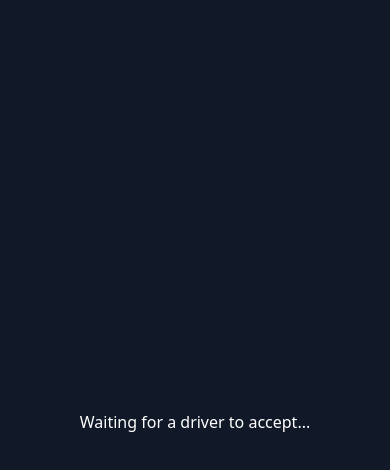
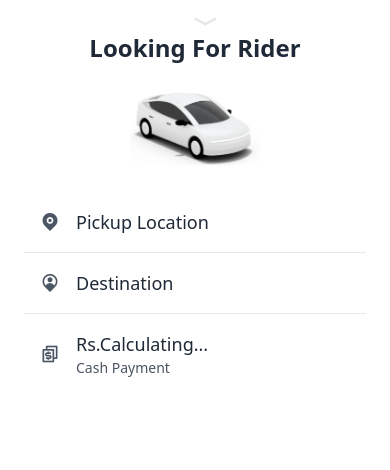
Before and after one commit to SupragyaBasnet/frontend_EasyGo_web, a React (Vite) app: page /lookingforrider in a window 390 px wide. Shown: the top 470 px of the page. Built offline with nearby package versions, Linux system fonts and the light colour scheme; no server answers.

Commit message:
backend integration

```diff
--- a/src/components/LookingForDriver.jsx
+++ b/src/components/LookingForDriver.jsx
@@ -1,35 +1,58 @@
+// import axios from "axios"; // ✅ Import axios
 // import React, { useEffect, useState } from "react";
 // import { useNavigate } from "react-router-dom";
+// import { io } from "socket.io-client";
 // import Auto from "../assets/auto.webp";
+// import defaultAvatar from "../assets/image.jpeg";
 // import Moto from "../assets/moto.jpeg";
 // import WhiteCar from "../assets/white_car.png";
 
-// const LookingForDriver = ({ vehicleType, pickup, destination, fare, setVehicleFound }) => {
+// const socket = io("http://localhost:4000"); // ✅ Ensure socket is initialized
+
+// const LookingForDriver = () => {
 //   const navigate = useNavigate();
-//   const [driverFound, setDriverFound] = useState(false);
+//   const [rideData, setRideData] = useState(null);
+//   const [showProfileModal, setShowProfileModal] = useState(false);
 
 //   useEffect(() => {
-//     const timer = setTimeout(() => {
-//       setDriverFound(true);
-//     }, 3000);
+//     socket.on("ride-confirmed", (ride) => {
+//       console.log("🚖 Ride accepted:", ride);
+//       setRideData(ride);
+//     });
 
-//     return () => clearTimeout(timer);
+//     return () => {
+//       socket.off("ride-confirmed");
+//     };
 //   }, []);
 
-//   useEffect(() => {
-//     if (driverFound) {
-//       navigate("/ride-list", {
-//         state: {
-//           ride: {
-//             vehicleType,
-//             pickup,
-//             destination,
-//             fare: fare?.[vehicleType] ?? "Calculating...",
-//           },
-//         },
-//       });
+//   if (!rideData) {
+//     return (
+//       <div className="fixed top-0 left-0 w-full h-full flex items-center justify-center bg-gray-900 text-white">
+//         Waiting for a driver to accept...
+//       </div>
+//     );
+//   }
+
+//   const { captain, vehicleType, fare, rideId } = rideData || {}; // ✅ Ensure rideData is structured properly
+
+//   const handleAccept = () => {
+//     navigate("/riding", { state: rideData });
+//   };
+
+//   const handleDecline = async () => {
+//     if (!rideId) {
+//       console.error("❌ Error: rideId is undefined");
+//       return;
 //     }
-//   }, [driverFound, navigate, vehicleType, pickup, destination, fare]);
+
+//     try {
+//       await axios.post("http://localhost:4000/api/rides/cancel", { rideId });
+//       console.log("✅ Ride declined by captain");
+//       navigate("/home");
+//     } catch (error) {
+//       console.error("❌ Error declining ride:", error.response?.data || error.message);
+//     }
+//   };
 
 //   const getVehicleImage = () => {
 //     if (vehicleType === "auto") return Auto;
@@ -37,56 +60,40 @@
 //     return WhiteCar;
 //   };
 
-
 //   return (
-//     <div className="fixed top-0 left-0 w-full h-full z-50 px-6 sm:px-10 md:px-16 overflow-y-auto">
-//       {/* Close Button */}
-//       <button
-//         className="absolute top-2 left-1/2 transform -translate-x-1/2 text-gray-600 text-2xl"
-//         onClick={() => setVehicleFound(false)}
-//       >
-//         <i className="ri-arrow-down-wide-line"></i>
-//       </button>
-
-//       {/* Header */}
-//       <h3 className="text-2xl sm:text-3xl font-semibold text-center mt-12 mb-6">
-//         Looking for a Driver
-//       </h3>
-
-//       {/* Vehicle Image */}
-//       <div className="flex justify-center mb-6">
-//         <img className="h-24 sm:h-28" src={getVehicleImage()} alt={vehicleType} />
-//       </div>
-
-//       {/* Ride Details */}
-//       <div className="w-full">
-//         {/* Pickup Location */}
-//         <div className="flex items-center gap-4 p-4 border-b">
-//           <i className="ri-map-pin-fill text-xl text-gray-600"></i>
-//           <div>
-//             <h3 className="text-lg font-medium">Pickup Location</h3>
-//             <p className="text-sm text-gray-600">{pickup}</p>
-//           </div>
+//     <div className="fixed top-0 left-0 w-full h-full bg-gray-900 bg-opacity-80 flex justify-center items-center p-6">
+//       <div className="bg-white rounded-lg shadow-lg p-6 w-full max-w-md text-center">
+//         <h3 className="text-xl font-semibold mb-4">Captain Found!</h3>
+//         <div className="flex flex-col items-center">
+//           <img
+//             src={captain?.profilePicture
+//               ? `http://localhost:4000${captain.profilePicture}?t=${new Date().getTime()}`
+//               : defaultAvatar}
+//             alt="Profile"
+//             className="w-24 h-24 rounded-full border-4 border-primary object-cover cursor-pointer"
+//             onClick={() => setShowProfileModal(true)} // ✅ Now works
+//             onError={(e) => { e.target.onerror = null; e.target.src = defaultAvatar; }}
+//           />
+//           <h4 className="text-lg font-medium">
+//             {captain?.fullname?.firstname || "Firstname"} {captain?.fullname?.lastname || "Lastname"}
+//           </h4>
 //         </div>
-
-//         {/* Destination */}
-//         <div className="flex items-center gap-4 p-4 border-b">
-//           <i className="ri-map-pin-user-fill text-xl text-gray-600"></i>
-//           <div>
-//             <h3 className="text-lg font-medium">Destination</h3>
-//             <p className="text-sm text-gray-600">{destination}</p>
-//           </div>
-//         </div>
-
-//         {/* Fare */}
-//         <div className="flex items-center gap-4 p-4">
-//           <i className="ri-currency-line text-xl text-gray-600"></i>
-//           <div>
-//             <h3 className="text-lg font-medium">
-//               Rs.{fare?.[vehicleType] ?? "Calculating..."}
-//             </h3>
-//             <p className="text-sm text-gray-600">Cash Payment</p>
-//           </div>
+//         <img src={getVehicleImage()} alt={vehicleType} className="h-24 mx-auto my-4" />
+//         <h3 className="text-xl font-semibold">Rs. {fare || "Calculating..."}</h3>
+//         <p className="text-gray-600">{(captain?.vehicle?.vehicleType?.toUpperCase()) || "N/A"}</p>
+//         <div className="mt-6 flex gap-4">
+//           <button
+//             className="bg-gray-500 text-white px-4 py-2 rounded-lg w-full"
+//             onClick={handleDecline}
+//           >
+//             Decline
+//           </button>
+//           <button
+//             className="bg-green-500 text-white px-4 py-2 rounded-lg w-full"
+//             onClick={handleAccept}
+//           >
+//             Accept
+//           </button>
 //         </div>
 //       </div>
 //     </div>
@@ -95,94 +102,77 @@
 
 // export default LookingForDriver;
 
-import React, { useEffect, useState } from "react";
-import { useNavigate } from "react-router-dom";
-import { io } from "socket.io-client";
-import Auto from "../assets/auto.webp";
-import defaultAvatar from "../assets/image.jpeg";
+
+
+import React from "react";
+import Auto from "../assets/auto.webp"; // Ensure correct paths
 import Moto from "../assets/moto.jpeg";
-import WhiteCar from "../assets/white_car.png";
+import Car from "../assets/white_car.png";
 
-const socket = io("http://localhost:4000"); // Ensure socket is initialized
+const LookingForDriver = (props) => {
+  const { pickup, destination, fare, vehicleType, setVehicleFound } = props;
 
-const LookingForDriver = () => {
-  const navigate = useNavigate();
-  const [rideData, setRideData] = useState(null);
-  const [showProfileModal, setShowProfileModal] = useState(false); // ✅ Fix undefined function
-
-  useEffect(() => {
-    // ✅ Listen for ride confirmation
-    socket.on("ride-confirmed", (ride) => {
-      console.log("ride accepted ==================",ride);
-      setRideData(ride);
-    });
-
-    return () => {
-      socket.off("ride-confirmed");
-    };
-  }, []);
-
-  if (!rideData) {
-    return (
-      <div className="fixed top-0 left-0 w-full h-full flex items-center justify-center bg-gray-900 text-white">
-        Waiting for a driver to accept...
-      </div>
-    );
-  }
-
-  const { captain, vehicleType, fare } = rideData;
-
-  const handleAccept = () => {
-    navigate("/riding", { state: rideData });
-  };
-
-  const handleDecline = () => {
-    navigate("/home");
-  };
-
+  // ✅ Function to get the correct vehicle image
   const getVehicleImage = () => {
-    if (vehicleType === "auto") return Auto;
-    if (vehicleType === "moto") return Moto;
-    return WhiteCar;
+    switch (vehicleType) {
+      case "auto":
+        return Auto;
+      case "moto":
+        return Moto;
+      case "car":
+        return Car;
+      default:
+        return Car; // Fallback image if vehicle type is missing
+    }
   };
 
   return (
-    <div className="fixed top-0 left-0 w-full h-full bg-gray-900 bg-opacity-80 flex justify-center items-center p-6">
-      <div className="bg-white rounded-lg shadow-lg p-6 w-full max-w-md text-center">
-        <h3 className="text-xl font-semibold mb-4">Captain Found!</h3>
-        <div className="flex flex-col items-center">
-          <img
-            src={captain?.profilePicture
-              ? `http://localhost:4000${captain.profilePicture}?t=${new Date().getTime()}`
-              : defaultAvatar}
-            alt="Profile"
-            className="w-24 h-24 rounded-full border-4 border-primary object-cover cursor-pointer"
-            onClick={() => setShowProfileModal(true)} // ✅ Now works
-            onError={(e) => { e.target.onerror = null; e.target.src = defaultAvatar; }}
-          />
-          <h4 className="text-lg font-medium">
-            {captain?.fullname?.firstname || "Firstname"} {captain?.fullname?.lastname || "Lastname"}
-          </h4>
+    <div className="fixed top-0 left-0 w-full h-full  z-50 px-6 sm:px-10 md:px-16 overflow-y-auto">
+      <h5
+        className="p-1 text-center w-[93%] absolute top-0"
+        onClick={() => setVehicleFound(false)}
+      >
+        <i className="text-3xl text-gray-200 ri-arrow-down-wide-line"></i>
+      </h5>
+      <h3 className="text-2xl font-semibold text-center mt-8 mb-6">Looking For Rider</h3>
+
+      {/* Vehicle Image */}
+      <div className="flex justify-center mb-6">
+        <img className="h-20" src={getVehicleImage()} alt={vehicleType} />
+      </div>
+
+      {/* Ride Details */}
+      <div className="w-full">
+        {/* Pickup Location */}
+        <div className="flex items-center gap-4 p-4 border-b">
+          <i className="ri-map-pin-fill text-xl text-gray-600"></i>
+          <div>
+            <h3 className="text-lg font-medium">Pickup Location</h3>
+            <p className="text-sm text-gray-600">{pickup}</p>
+          </div>
         </div>
-        <img src={getVehicleImage()} alt={vehicleType} className="h-24 mx-auto my-4" />
-        <h3 className="text-xl font-semibold">Rs. {fare || "Calculating..."}</h3>
-        <p className="text-gray-600">{(captain?.vehicle?.vehicleType?.toUpperCase()) || "N/A"}</p>
-        <div className="mt-6 flex gap-4">
-          <button
-            className="bg-gray-500 text-white px-4 py-2 rounded-lg w-full"
-            onClick={handleDecline}
-          >
-            Decline
-          </button>
-          <button
-            className="bg-green-500 text-white px-4 py-2 rounded-lg w-full"
-            onClick={handleAccept}
-          >
-            Accept
-          </button>
+
+        {/* Destination */}
+        <div className="flex items-center gap-4 p-4 border-b">
+          <i className="ri-map-pin-user-fill text-xl text-gray-600"></i>
+          <div>
+            <h3 className="text-lg font-medium">Destination</h3>
+            <p className="text-sm text-gray-600">{destination}</p>
+          </div>
+        </div>
+
+        {/* Fare */}
+        <div className="flex items-center gap-4 p-4">
+          <i className="ri-currency-line text-xl text-gray-600"></i>
+          <div>
+            <h3 className="text-lg font-medium">
+              Rs.{fare?.[vehicleType] ?? "Calculating..."}
+            </h3>
+            <p className="text-sm text-gray-600">Cash Payment</p>
+            </div>
+          </div>
         </div>
       </div>
-    </div>
   );
 };
 
--- a/src/components/WaitingForDriver.jsx
+++ b/src/components/WaitingForDriver.jsx
@@ -1,56 +1,83 @@
 import React from "react";
-import WhiteCar from "../assets/white_car.png"; // Import the local image
+import Auto from "../assets/auto.webp";
+import Moto from "../assets/moto.jpeg";
+import WhiteCar from "../assets/white_car.png";
 
 const WaitingForDriver = (props) => {
+  // Function to get the correct vehicle image
+  const getVehicleImage = () => {
+    const vehicleType = props.ride?.captain.vehicle.vehicleType;
+
+    switch (vehicleType) {
+      case "auto":
+        return Auto;
+      case "moto":
+        return Moto;
+      case "car":
+        return WhiteCar;
+      default:
+        return WhiteCar; // Default to car if vehicleType is missing
+    }
+  };
+
   return (
     <div>
+      {/* Close Button */}
       <h5
         className="p-1 text-center w-[93%] absolute top-0"
-        onClick={() => {
-          props.waitingForDriver(false);
-        }}
+        onClick={() => props.waitingForDriver(false)}
       >
         <i className=" text-3xl text-gray-600 ri-arrow-down-wide-line"></i>
       </h5>
+
+      {/* Driver & Vehicle Info */}
       <div className="flex items-center justify-between">
-        <img className="h-12" src={WhiteCar} alt="White Car" />
+        <img className="h-12" src={getVehicleImage()} alt="Vehicle" />
         <div className="text-right">
           <h2 className="text-lg font-medium capitalize">
-            {props.ride?.captain.fullname.firstname}
+            {props.ride?.captain.fullname.firstname}{" "}
+            {props.ride?.captain.fullname.lastname}
           </h2>
           <h4 className="text-xl font-semibold -mt-1 -mb-1">
             {props.ride?.captain.vehicle.plate}
           </h4>
-          <p className="text-sm text-gray-600">Maruti Suzuki Alto</p>
+          <p className="text-sm text-gray-600">
+            {props.ride?.captain.vehicle.name} {/* Dynamic Vehicle Name */}
+          </p>
           <h1 className="text-lg font-semibold"> {props.ride?.otp} </h1>
         </div>
       </div>
 
+      {/* Ride Details */}
       <div className="flex gap-2 justify-between flex-col items-center">
         <div className="w-full mt-5">
+          {/* Pickup Location */}
           <div className="flex items-center gap-5 p-3 border-b-2">
             <i className=" text-lg ri-map-pin-fill"></i>
             <div>
-              <h3 className="text-lg font-medium">562/11-A</h3>
+              <h3 className="text-lg font-medium">Pickup</h3>
               <p className="text-sm -mt-1 text-gray-600">
                 {props.ride?.pickup}
               </p>
             </div>
           </div>
+
+          {/* Destination */}
           <div className="flex items-center gap-5 p-3 border-b-2">
             <i className="ri-map-pin-user-fill"></i>
             <div>
-              <h3 className="text-lg font-medium">562/11-A</h3>
+              <h3 className="text-lg font-medium">Destination</h3>
               <p className="text-sm -mt-1 text-gray-600">
                 {props.ride?.destination}
               </p>
             </div>
           </div>
+
+          {/* Fare */}
           <div className="flex items-center gap-5 p-3 ">
             <i className="ri-currency-line"></i>
             <div>
               <h3 className="text-lg font-medium">Rs.{props.ride?.fare} </h3>
-              <p className="text-small -mt-1 text-gray-600">Cash Cash</p>
             </div>
           </div>
         </div>
--- a/src/pages/CaptainHome.jsx
+++ b/src/pages/CaptainHome.jsx
@@ -146,6 +146,7 @@ const CaptainHome = () => {
       if (response.status === 200) {
         setRidePopupPanel(false);
         setConfirmRidePopupPanel(true);
+        console.log("\n\n ride-confirm data: ",response.data);
         socket.emit("ride-confirmed", response.data);
       }
     } catch (error) {
--- a/src/pages/CaptainSignup.jsx
+++ b/src/pages/CaptainSignup.jsx
@@ -58,7 +58,7 @@ const CaptainSignup = () => {
         const data = response.data;
         setCaptain(data.captain);
         localStorage.setItem("token", data.token);
-        navigate("/captain-home");
+        navigate("/captain-login");
       }
     } catch (error) {
       if (error.response && error.response.status === 400) {
--- a/src/pages/Home.jsx
+++ b/src/pages/Home.jsx
@@ -92,7 +92,11 @@ const Home = () => {
   };
 
   useEffect(() => {
+    const cookieUser = JSON.parse(localStorage.getItem("user"));
+    console.log("\n\n user data ", cookieUser);
+    socket.emit("join", { userType: "user", userId: cookieUser._id });
     socket.on("ride-confirmed", (ride) => {
+      console.log("rider accepted ride\n", ride);
       setVehicleFound(false);
       setWaitingForDriver(true); // Show "Waiting for Driver" screen
       setRide(ride);
--- a/src/pages/UserLogin.jsx
+++ b/src/pages/UserLogin.jsx
@@ -30,10 +30,12 @@ const UserLogin = () => {
         userData
       );
 
+      console.log("Login response:", response.data);
+
       if (response.status === 200) {
         const data = response.data;
         setUser(data.user);
-        console.log("login user data ", user, data.user);
+        localStorage.setItem("user", JSON.stringify(data.user));
         localStorage.setItem("token", data.token);
         navigate("/home");
       }
--- a/src/pages/UserSignup.jsx
+++ b/src/pages/UserSignup.jsx
@@ -49,7 +49,7 @@ const UserSignup = () => {
         const data = response.data;
         setUser(data.user);
         localStorage.setItem("token", data.token);
-        navigate("/home");
+        navigate("/login");
       }
     } catch (error) {
       if (error.response && error.response.status === 400) {
```
Also changed, not shown: src/components/RidePopUp.jsx (+4 -94 lines), src/context/AuthContext.jsx (added, +20 -0 lines), src/main.jsx (line endings or trailing spaces).
